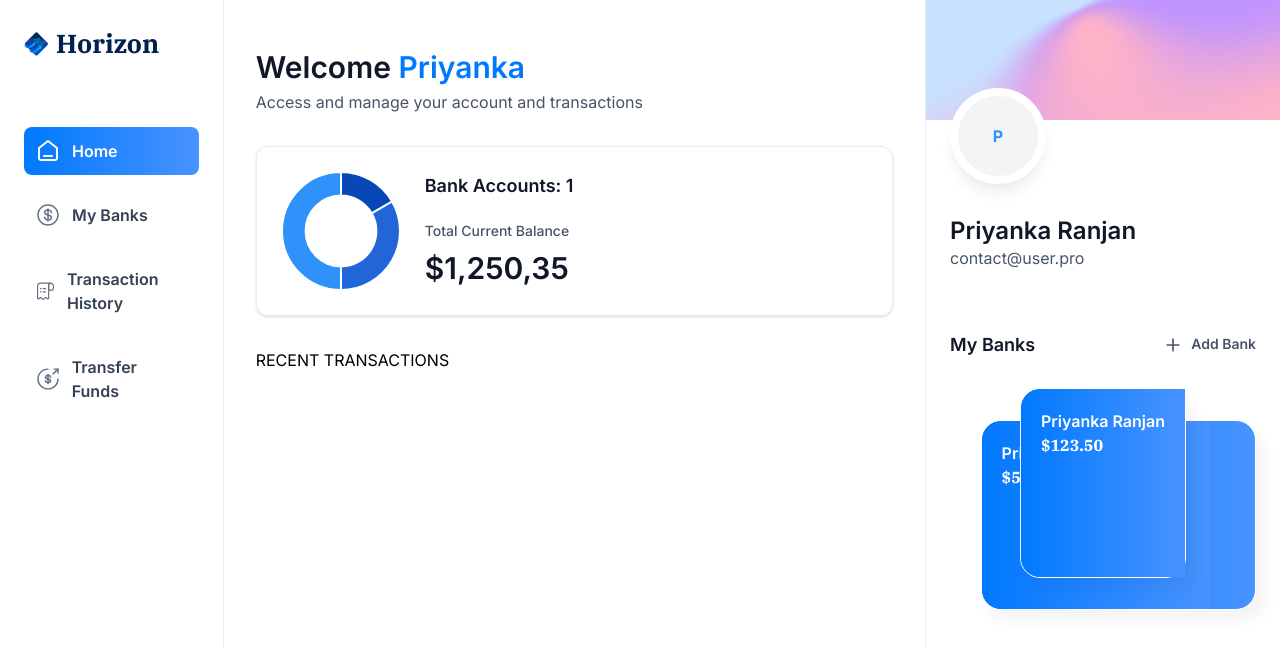
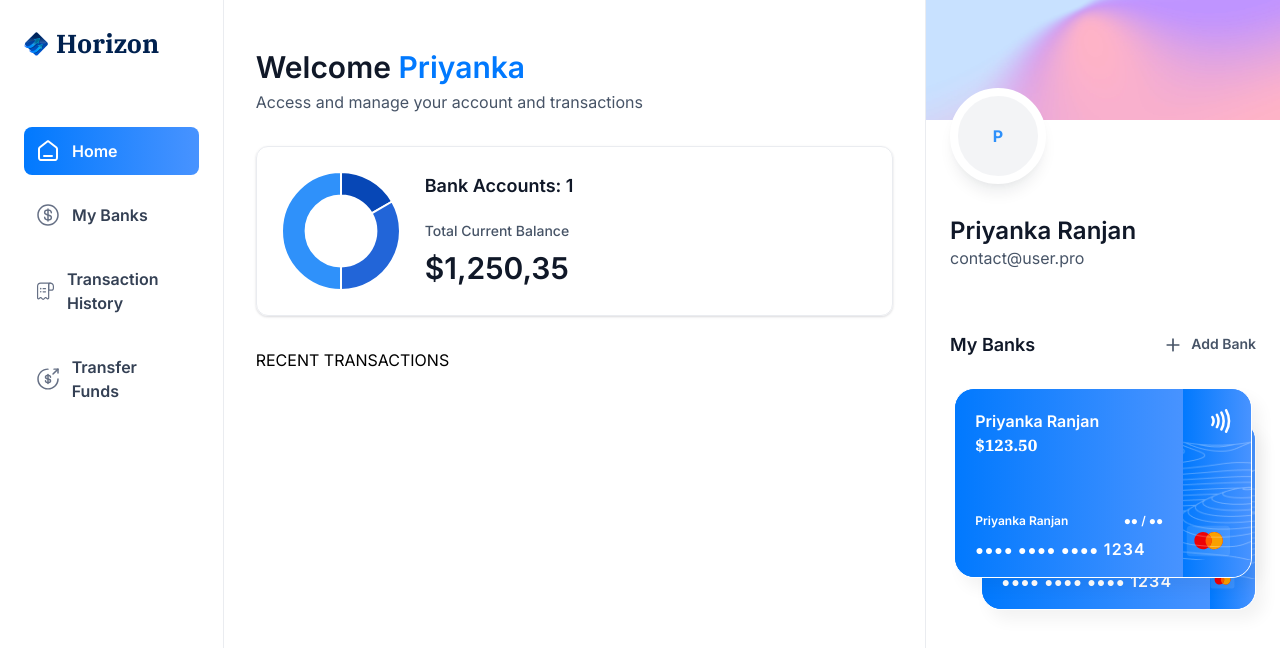
Before and after one commit to Priyanka121042/Banking_App, a Next.js app: page / in a window 1280 px wide. Shown: the top 648 px of the page. Built offline with nearby package versions, Linux system fonts and the light colour scheme.

Commit message:
Bank Card almost finished, new active links

```diff
--- /dev/null
+++ b/app/(root)/my-banks/page.tsx
@@ -0,0 +1,9 @@
+import React from 'react'
+
+const MyBanks = () => {
+  return (
+    <div>MyBanks</div>
+  )
+}
+
+export default MyBanks
--- /dev/null
+++ b/app/(root)/payment-transfer/page.tsx
@@ -0,0 +1,9 @@
+import React from 'react'
+
+const Transfer = () => {
+  return (
+    <div>Transfer</div>
+  )
+}
+
+export default Transfer
--- /dev/null
+++ b/app/(root)/transaction-history/page.tsx
@@ -0,0 +1,9 @@
+import React from 'react'
+
+const TransactionHistory = () => {
+  return (
+    <div>TransactionHistory</div>
+  )
+}
+
+export default TransactionHistory
--- a/components/BankCard.tsx
+++ b/components/BankCard.tsx
@@ -1,5 +1,6 @@
 import { formatAmount } from '@/lib/utils'
 import Link from 'next/link'
+import Image from 'next/image'
 import React from 'react'
 
 const BankCard = ({account, userName, showBalance = true}: CreditCardProps) => {
@@ -15,8 +16,47 @@ const BankCard = ({account, userName, showBalance = true}: CreditCardProps) => {
             {formatAmount(account.currentBalance)}
         </p>
         </div>
+        <article className='flex flex-col gap-2'>
+         <div className='flex justify-between'>
+           <h1 className='text-12 font-semibold text-white'>
+            {userName}
+           </h1>
+           <h2 className='text-12 font-semibold text-white'>
+           ●● / ●●
+           </h2>
+         </div>
+         <p className='text-14 font-semibold tracking-[1.1px] text-white'>
+         ●●●● ●●●● ●●●● <span className='text-16'>
+            {/* ${account.mask} */}1234
+           </span>
+         </p>
+        </article>
       </div>
+
+      <div className='bank-card_icon'>
+        <Image
+        src="/icons/Paypass.svg"
+        width={20}
+        height={24}
+        alt='pay'
+        />
+        <Image
+        src="/icons/mastercard.svg"
+        width={45}
+        height={32}
+        alt='mastercard'
+        className='ml-5'
+        />
+      </div>
+      <Image
+      src="/icons/lines.png"
+      width={316}
+      height={190}
+      alt="lines"
+      className='absolute top-0 left-0' />
     </Link>
+
+    {/*COPY*/}
     </div>
   )
 }
```
